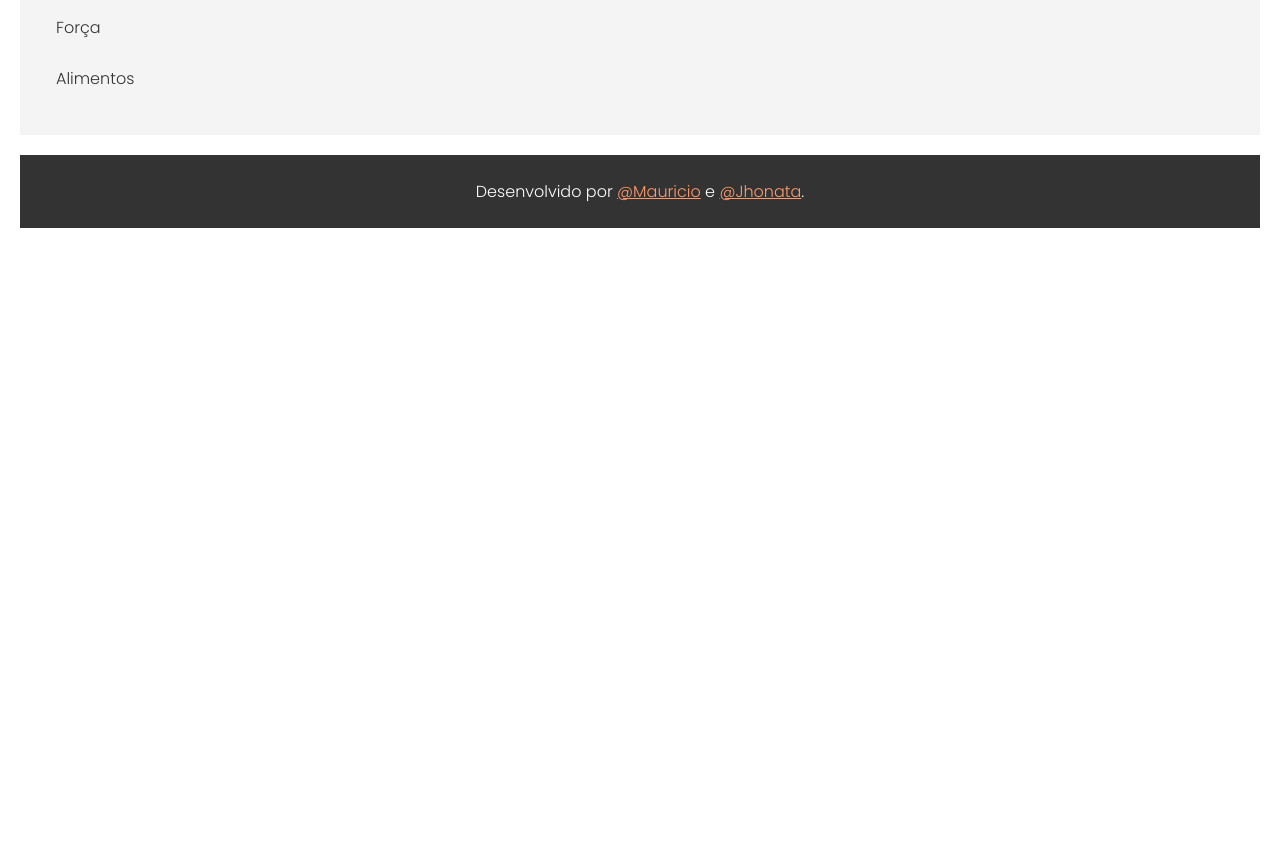
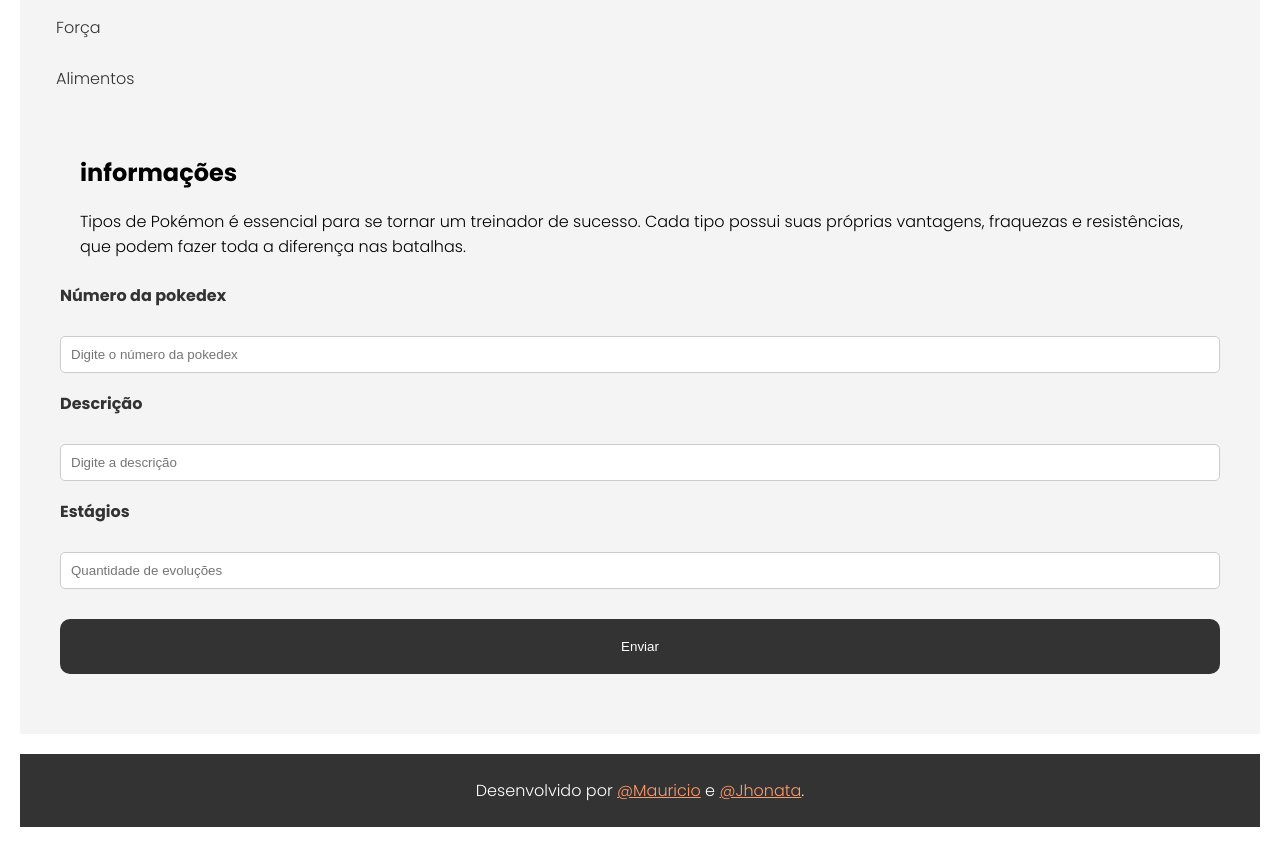
Before and after one commit to JhonataFerreiraIFRN/Avaliacao_web, a plain HTML site: page index.html in a window 1280 px wide. Shown: the part 619-1466 px from the top of the page. Before the commit the page ends 867 px from the top, so only its background shows below. Drawn offline with Linux system fonts and the light colour scheme.

Commit message:
Feito inputo, adicionado scroll e estilizando informações

```diff
--- a/index.html
+++ b/index.html
@@ -11,6 +11,7 @@
         href="https://fonts.googleapis.com/css2?family=Poppins:ital,wght@0,100;0,200;0,300;0,400;0,500;0,600;0,700;0,800;0,900;1,100;1,200;1,300;1,400;1,500;1,600;1,700;1,800;1,900&display=swap"
         rel="stylesheet">
     <link rel="stylesheet" href="/style.css">
+    <link rel="stylesheet" href="/scroll.css">
     <link rel="icon" href="/assets/icon.png">
     <title>Avaliaçãa Padrões Web</title>
 
@@ -51,11 +52,22 @@
                     <li><a href="">Alimentos</a></li>
                 </ul>
             </div>
+            <div class="tipos">
+                <h2>informações</h2>
+                <p>Tipos de Pokémon é essencial para se tornar um treinador de sucesso. Cada tipo possui suas próprias vantagens, fraquezas e resistências, que podem fazer toda a diferença nas batalhas.</p>
+                <ul>
+                  <li><a href="#" onclick="event.preventDefault();">Número da pokedex</a></li>
+                  <input type="text" placeholder="Digite o número da pokedex">
+                  <li><a href="#" onclick="event.preventDefault();">Descrição</a></li>
+                  <input type="text" placeholder="Digite a descrição">
+                  <li><a href="#" onclick="event.preventDefault();">Estágios</a></li>
+                  <input type="text" placeholder="Quantidade de evoluções">
+                  <input type="submit" value="Enviar">
+                </ul>
+              </div>
+        </div>
 
         </div>
-
-
-
          <div id="footer">
 
         Desenvolvido por <a href="https://github.com/MauricioSts" target="_blank">@Mauricio</a>
--- /dev/null
+++ b/scroll.css
@@ -0,0 +1,13 @@
+*::-webkit-scrollbar {
+    width: 12px;
+}
+
+*::-webkit-scrollbar-track {
+    background: #f1e9e9;
+}
+
+*::-webkit-scrollbar-thumb {
+    background-color: #582965;
+    border-radius: 10px;
+    border: 3px solid #ffffff;
+}
--- a/style.css
+++ b/style.css
@@ -115,3 +115,71 @@ main {
 #footer a {
   color: #FF9A6C;
 }
+
+input[type="submit"] {
+  background-color: #333;
+  color: white;
+  padding: 20px 40px;
+  border: none;
+  border-radius: 10px;
+  cursor: pointer;
+  display: block;
+  width: calc(100% - 40px);
+  max-width: 100vw;
+  margin: 20px 20px 0 20px;
+  box-sizing: border-box;
+  text-align: center;
+}
+
+
+input[type="submit"]:hover {
+  background-color: #FF9A6C;
+}
+
+.tipos {
+  padding: 20px;
+}
+
+.tipos ul {
+  list-style: none;
+  padding: 0;
+  margin: 0;
+}
+
+.tipos ul li {
+  margin-bottom: 10px;
+}
+
+.tipos ul li a {
+  text-decoration: none;
+  color: #333;
+  font-weight: bold;
+  display: block;
+  padding: 8px 0;
+}
+
+.tipos input[type="text"] {
+  width: 100%;
+  padding: 10px;
+  margin: 10px 0;
+  border: 1px solid #ccc;
+  border-radius: 5px;
+  box-sizing: border-box;
+}
+
+.tipos input[type="submit"] {
+  background-color: #333;
+  color: white;
+  padding: 20px 40px;
+  border: none;
+  border-radius: 10px;
+  cursor: pointer;
+  width: 100%;
+  margin: 20px 0;
+  box-sizing: border-box;
+  text-align: center;
+}
+
+.tipos input[type="submit"]:hover {
+  background-color: #FF9A6C;
+}
```
